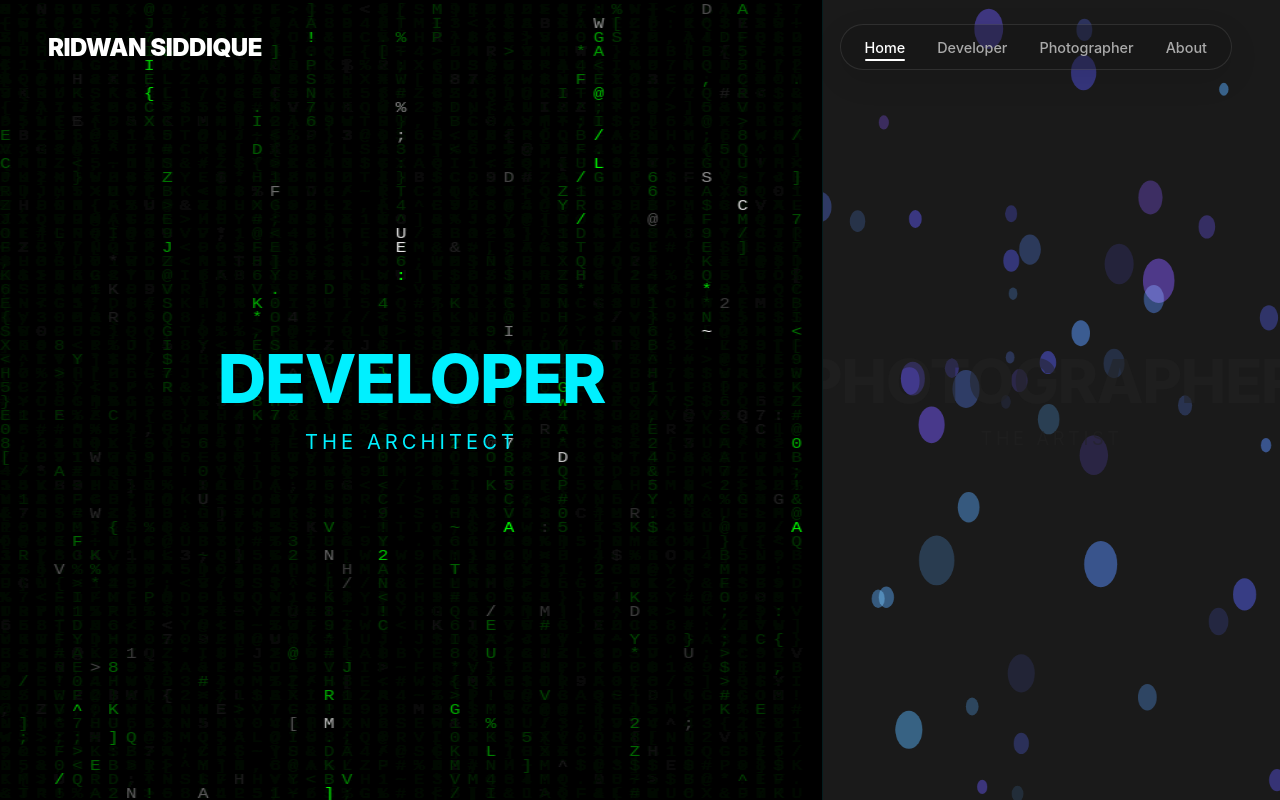
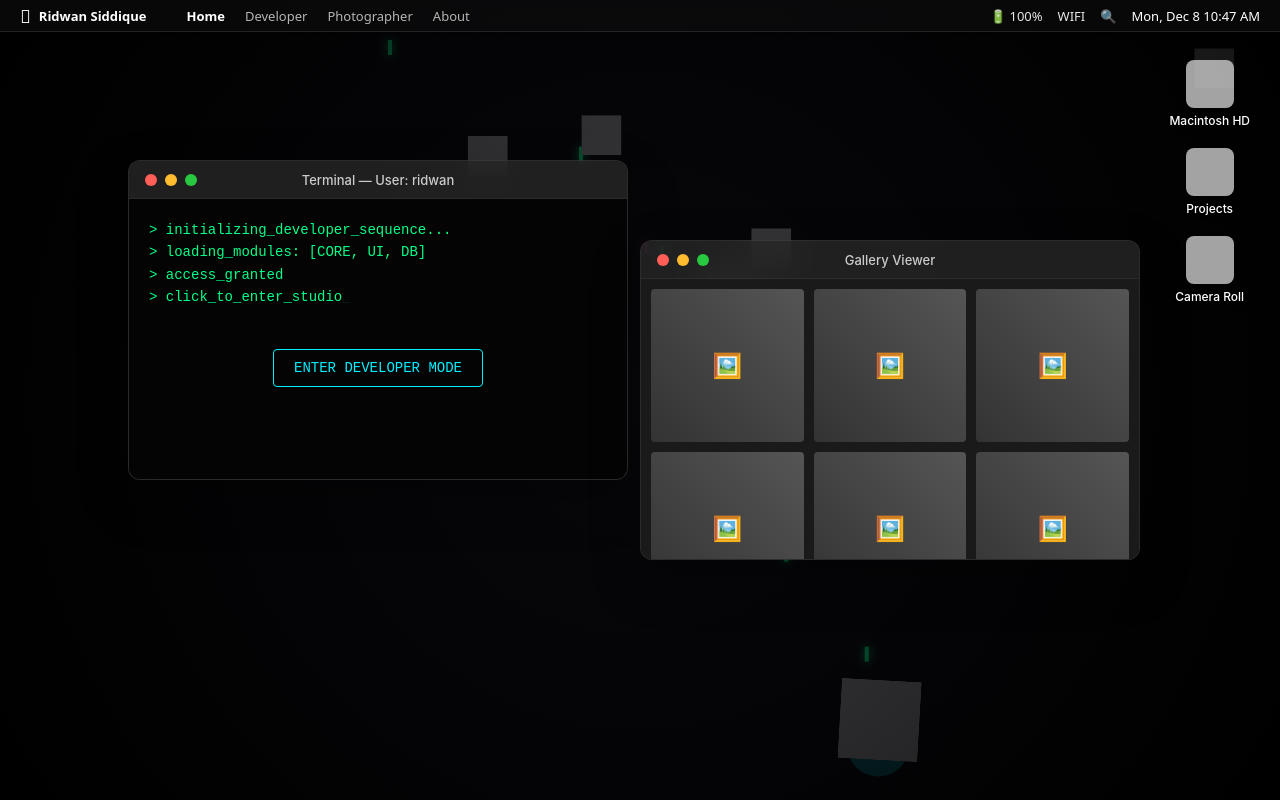
Before and after one commit to RidwanSiddique/dual-portfolio, a Next.js app: page / in a window 1280 px wide. Built offline with nearby package versions, Linux system fonts and the light colour scheme.

Commit message:
landing page ui change and new mac desktop ui inspired landing page design implemented.

```diff
--- a/src/components/LandingPage.tsx
+++ b/src/components/LandingPage.tsx
@@ -1,101 +1,87 @@
 'use client'
 
-import { useState } from 'react'
-import { useRouter } from 'next/navigation'
-import styles from '@/app/page.module.css'
-import clsx from 'clsx'
+import { SpaceWallpaper } from './desktop/SpaceWallpaper'
+import { TerminalLandingWindow } from './desktop/TerminalLandingWindow'
+import { PhotoLandingWindow } from './desktop/PhotoLandingWindow'
 import { motion } from 'framer-motion'
-import { CodeRain } from './ui/CodeRain'
-import { BokehParticles } from './ui/BokehParticles'
+import { useState, useEffect } from 'react'
 
 export function LandingPage() {
-    const router = useRouter()
-    // eslint-disable-next-line @typescript-eslint/no-unused-vars
-    const [expanded, setExpanded] = useState<'left' | 'right' | null>(null)
+    const [isMounted, setIsMounted] = useState(false)
 
-    const handleNavigate = (side: 'left' | 'right') => {
-        setExpanded(side)
-        // Future: Add exit animation trigger here
-        setTimeout(() => {
-            router.push(side === 'left' ? '/developer' : '/photographer')
-        }, 500)
-    }
+    useEffect(() => {
+        setIsMounted(true)
+    }, [])
+
+    if (!isMounted) return null
 
     return (
-        <div className={styles.container}>
+        <div style={{
+            width: '100vw',
+            height: '100vh',
+            overflow: 'hidden',
+            position: 'relative',
+            background: '#000',
+        }}>
+            {/* Background */}
+            <SpaceWallpaper />
+
+            {/* Desktop Gradient Overlay */}
             <div
-                className={clsx(styles.split, styles.left)}
-                onClick={() => handleNavigate('left')}
-                role="button"
-                tabIndex={0}
-            >
-                {/* Background Animation */}
-                <div className={styles.backgroundCanvas}>
-                    <CodeRain />
+                style={{
+                    position: 'absolute',
+                    top: 0,
+                    left: 0,
+                    right: 0,
+                    bottom: 0,
+                    backgroundImage: `
+                        radial-gradient(circle at 50% 50%, rgba(20, 20, 30, 0.4) 0%, rgba(0,0,0,0.8) 100%)
+                    `,
+                    pointerEvents: 'none',
+                }}
+            />
+
+            {/* Application Windows */}
+            <div style={{ position: 'relative', width: '100%', height: '100%', pointerEvents: 'none' }}>
+                {/* Pointer events auto on windows so they are clickable */}
+                <div style={{ pointerEvents: 'auto' }}>
+                    <TerminalLandingWindow />
                 </div>
 
-                {/* Overlay Gradient for readability */}
-                <div style={{
-                    position: 'absolute', inset: 0, background: 'linear-gradient(to bottom, transparent 0%, #000 100%)', opacity: 0.6, pointerEvents: 'none'
-                }} />
-
-                <div className={styles.content}>
-                    <motion.h1
-                        className={styles.title}
-                        initial={{ y: 0, opacity: 0, scale: 0.9 }}
-                        animate={{ y: 0, opacity: 1, scale: 1 }}
-                        whileHover={{ scale: 1.1, textShadow: "0 0 20px #00f0ff" }}
-                        transition={{ delay: 0.2, type: 'spring' }}
-                    >
-                        Developer
-                    </motion.h1>
-                    <motion.div
-                        className={styles.subtitle}
-                        initial={{ y: 20, opacity: 0 }}
-                        animate={{ y: 0, opacity: 1 }}
-                        transition={{ delay: 0.4 }}
-                    >
-                        The Architect
-                    </motion.div>
+                <div style={{ pointerEvents: 'auto' }}>
+                    <PhotoLandingWindow />
                 </div>
             </div>
 
-            <div
-                className={clsx(styles.split, styles.right)}
-                onClick={() => handleNavigate('right')}
-                role="button"
-                tabIndex={0}
+            {/* Desktop Icons (Optional decorative elements) */}
+            <motion.div
+                initial={{ opacity: 0 }}
+                animate={{ opacity: 1 }}
+                transition={{ delay: 1 }}
+                style={{
+                    position: 'absolute',
+                    right: '30px',
+                    top: '60px',
+                    display: 'flex',
+                    flexDirection: 'column',
+                    gap: '20px',
+                    alignItems: 'center',
+                    pointerEvents: 'none' // Just visual for now
+                }}
             >
-                {/* Background Animation */}
-                <div className={styles.backgroundCanvas}>
-                    <BokehParticles />
-                </div>
+                {['Macintosh HD', 'Projects', 'Camera Roll'].map((name, i) => (
+                    <div key={i} style={{ display: 'flex', flexDirection: 'column', alignItems: 'center', gap: '5px' }}>
+                        <div style={{ width: 48, height: 48, background: '#ccc', borderRadius: '8px', opacity: 0.8 }}></div>
+                        <span style={{
+                            color: '#fff',
+                            fontSize: '12px',
+                            textShadow: '0 1px 3px rgba(0,0,0,0.8)',
+                            fontWeight: 500
+                        }}>{name}</span>
+                    </div>
+                ))}
+            </motion.div>
 
-                {/* Overlay Gradient for readability */}
-                <div style={{
-                    position: 'absolute', inset: 0, background: 'linear-gradient(to bottom, transparent 0%, #000 40%)', opacity: 0.3, pointerEvents: 'none'
-                }} />
-
-                <div className={styles.content}>
-                    <motion.h1
-                        className={styles.title}
-                        initial={{ y: 0, opacity: 0, scale: 0.9 }}
-                        animate={{ y: 0, opacity: 1, scale: 1 }}
-                        whileHover={{ scale: 1.1, textShadow: "0 0 20px #ff00aa" }}
-                        transition={{ delay: 0.3, type: 'spring' }}
-                    >
-                        Photographer
-                    </motion.h1>
-                    <motion.div
-                        className={styles.subtitle}
-                        initial={{ y: 20, opacity: 0 }}
-                        animate={{ y: 0, opacity: 1 }}
-                        transition={{ delay: 0.5 }}
-                    >
-                        The Artist
-                    </motion.div>
-                </div>
-            </div>
         </div>
     )
 }
--- /dev/null
+++ b/src/components/desktop/MacWindow.tsx
@@ -0,0 +1,76 @@
+'use client'
+
+import { motion } from 'framer-motion'
+import { ReactNode } from 'react'
+
+interface MacWindowProps {
+    title: string
+    children: ReactNode
+    onClose?: () => void
+    width?: string | number
+    height?: string | number
+    x?: number | string
+    y?: number | string
+    className?: string
+    style?: React.CSSProperties
+    onClick?: () => void
+}
+
+export function MacWindow({ title, children, onClose, width = 600, height = 400, x = 0, y = 0, className, style, onClick }: MacWindowProps) {
+    return (
+        <motion.div
+            className={className}
+            drag
+            dragMomentum={false}
+            initial={{ opacity: 0, scale: 0.9, y: 20 }}
+            animate={{ opacity: 1, scale: 1, y: 0 }}
+            transition={{ type: 'spring', damping: 25, stiffness: 300 }}
+            style={{
+                position: 'absolute',
+                left: x,
+                top: y,
+                width,
+                height,
+                background: 'rgba(30, 30, 30, 0.6)',
+                backdropFilter: 'blur(20px)',
+                WebkitBackdropFilter: 'blur(20px)',
+                borderRadius: '12px',
+                border: '1px solid rgba(255, 255, 255, 0.1)',
+                boxShadow: '0 20px 50px rgba(0, 0, 0, 0.3)',
+                display: 'flex',
+                flexDirection: 'column',
+                overflow: 'hidden',
+                ...style
+            }}
+            onClick={onClick}
+        >
+            {/* Title Bar */}
+            <div style={{
+                height: '38px',
+                background: 'rgba(50, 50, 50, 0.4)',
+                borderBottom: '1px solid rgba(255, 255, 255, 0.05)',
+                display: 'flex',
+                alignItems: 'center',
+                padding: '0 16px',
+                userSelect: 'none',
+            }}>
+                {/* Traffic Lights */}
+                <div style={{ display: 'flex', gap: '8px' }}>
+                    <div onClick={onClose} style={{ width: 12, height: 12, borderRadius: '50%', background: '#ff5f57', cursor: 'pointer' }} />
+                    <div style={{ width: 12, height: 12, borderRadius: '50%', background: '#febc2e' }} />
+                    <div style={{ width: 12, height: 12, borderRadius: '50%', background: '#28c840' }} />
+                </div>
+                {/* Title */}
+                <div style={{ flex: 1, textAlign: 'center', color: '#ccc', fontSize: '13px', fontWeight: 500 }}>
+                    {title}
+                </div>
+                <div style={{ width: 52 }} /* Spacer to balance title */ />
+            </div>
+
+            {/* Content */}
+            <div style={{ flex: 1, overflow: 'auto', position: 'relative' }}>
+                {children}
+            </div>
+        </motion.div>
+    )
+}
--- /dev/null
+++ b/src/components/desktop/PhotoLandingWindow.tsx
@@ -0,0 +1,74 @@
+'use client'
+
+import { useRouter } from 'next/navigation'
+import { MacWindow } from './MacWindow'
+import { motion } from 'framer-motion'
+
+export function PhotoLandingWindow() {
+    const router = useRouter()
+
+    return (
+        <MacWindow
+            title="Gallery Viewer"
+            width={500}
+            height={320}
+            x="50%"
+            y="30%"
+            onClick={() => router.push('/photographer')}
+            style={{ cursor: 'pointer' }}
+        >
+            <div style={{
+                height: '100%',
+                background: '#1a1a1a',
+                padding: '10px',
+                display: 'grid',
+                gridTemplateColumns: 'repeat(3, 1fr)',
+                gap: '10px',
+                alignContent: 'start'
+            }}>
+                {[1, 2, 3, 4, 5, 6].map((i) => (
+                    <motion.div
+                        key={i}
+                        initial={{ opacity: 0, scale: 0.8 }}
+                        animate={{ opacity: 1, scale: 1 }}
+                        transition={{ delay: i * 0.1 }}
+                        style={{
+                            aspectRatio: '1',
+                            background: `linear-gradient(45deg, #333, #555)`,
+                            borderRadius: '4px',
+                            display: 'flex',
+                            alignItems: 'center',
+                            justifyContent: 'center',
+                            fontSize: '24px',
+                            color: '#777'
+                        }}
+                    >
+                        🖼️
+                    </motion.div>
+                ))}
+
+                <div style={{
+                    gridColumn: '1 / -1',
+                    marginTop: '20px',
+                    textAlign: 'center',
+                    color: '#fff',
+                    fontFamily: 'system-ui'
+                }}>
+                    <p style={{ margin: 0, fontSize: '14px', color: '#888' }}>6 Photos Selected</p>
+                    <button style={{
+                        marginTop: '10px',
+                        background: '#007AFF', // Mac Blue
+                        border: 'none',
+                        color: 'white',
+                        padding: '8px 16px',
+                        borderRadius: '5px',
+                        fontSize: '13px',
+                        cursor: 'pointer'
+                    }}>
+                        Open Gallery
+                    </button>
+                </div>
+            </div>
+        </MacWindow>
+    )
+}
--- /dev/null
+++ b/src/components/desktop/TerminalLandingWindow.tsx
@@ -0,0 +1,69 @@
+'use client'
+
+import { useRouter } from 'next/navigation'
+import { MacWindow } from './MacWindow'
+import { motion } from 'framer-motion'
+import { useState, useEffect } from 'react'
+
+export function TerminalLandingWindow() {
+    const router = useRouter()
+    const [text, setText] = useState('')
+    const fullText = '> initializing_developer_sequence...\n> loading_modules: [CORE, UI, DB]\n> access_granted\n> click_to_enter_studio'
+
+    useEffect(() => {
+        let index = 0
+        const interval = setInterval(() => {
+            setText(fullText.slice(0, index))
+            index++
+            if (index > fullText.length) clearInterval(interval)
+        }, 30)
+        return () => clearInterval(interval)
+    }, [])
+
+    return (
+        <MacWindow
+            title="Terminal — User: ridwan"
+            width={500}
+            height={320}
+            x="10%"
+            y="20%"
+            onClick={() => router.push('/developer')}
+            style={{ cursor: 'pointer' }}
+        >
+            <div style={{
+                padding: '20px',
+                fontFamily: 'monospace',
+                color: '#00ff88',
+                fontSize: '14px',
+                lineHeight: 1.6,
+                background: 'rgba(0,0,0,0.8)',
+                height: '100%'
+            }}>
+                <pre style={{ margin: 0, whiteSpace: 'pre-wrap' }}>{text}<motion.span
+                    animate={{ opacity: [0, 1, 0] }}
+                    transition={{ repeat: Infinity, duration: 0.8 }}
+                >_</motion.span></pre>
+
+                <motion.div
+                    initial={{ opacity: 0 }}
+                    animate={{ opacity: 1 }}
+                    transition={{ delay: 1.5 }}
+                    style={{ marginTop: '40px', textAlign: 'center' }}
+                >
+                    <button style={{
+                        background: 'transparent',
+                        border: '1px solid #00f0ff',
+                        color: '#00f0ff',
+                        padding: '10px 20px',
+                        borderRadius: '4px',
+                        fontFamily: 'monospace',
+                        cursor: 'pointer',
+                        fontSize: '14px'
+                    }}>
+                        ENTER DEVELOPER MODE
+                    </button>
+                </motion.div>
+            </div>
+        </MacWindow>
+    )
+}
--- a/src/components/ui/Navbar.tsx
+++ b/src/components/ui/Navbar.tsx
@@ -3,11 +3,24 @@
 import Link from 'next/link'
 import { usePathname } from 'next/navigation'
 import { motion } from 'framer-motion'
-import { useState } from 'react'
+import { useState, useEffect } from 'react'
 
 export function Navbar() {
     const pathname = usePathname()
+    // eslint-disable-next-line @typescript-eslint/no-unused-vars
     const [isHovered, setIsHovered] = useState<string | null>(null)
+    const [time, setTime] = useState<string>('')
+
+    useEffect(() => {
+        // Initial set
+        const updateTime = () => {
+            const now = new Date()
+            setTime(now.toLocaleDateString('en-US', { weekday: 'short', month: 'short', day: 'numeric' }) + '  ' + now.toLocaleTimeString('en-US', { hour: '2-digit', minute: '2-digit' }))
+        }
+        updateTime()
+        const interval = setInterval(updateTime, 1000)
+        return () => clearInterval(interval)
+    }, [])
 
     const links = [
         { name: 'Home', path: '/' },
@@ -17,90 +30,67 @@ export function Navbar() {
     ]
 
     return (
-        <motion.nav
-            initial={{ y: -100, opacity: 0 }}
+        <motion.header
+            initial={{ y: -50, opacity: 0 }}
             animate={{ y: 0, opacity: 1 }}
-            transition={{ duration: 0.8, ease: 'easeOut' }}
+            transition={{ duration: 0.5, ease: 'easeOut' }}
             style={{
                 position: 'fixed',
                 top: 0,
                 left: 0,
                 width: '100%',
-                zIndex: 100,
-                padding: '24px 48px',
+                zIndex: 1000,
+                height: '32px',
+                background: 'rgba(20, 20, 20, 0.4)',
+                backdropFilter: 'blur(15px)',
+                WebkitBackdropFilter: 'blur(15px)',
+                borderBottom: '1px solid rgba(255, 255, 255, 0.1)',
                 display: 'flex',
-                justifyContent: 'space-between',
                 alignItems: 'center',
-                pointerEvents: 'none', // Allow clicks through empty space
+                padding: '0 20px',
+                fontSize: '13px',
+                fontFamily: 'system-ui, -apple-system, BlinkMacSystemFont, "Segoe UI", Roboto, sans-serif',
+                fontWeight: 500,
+                color: '#fff',
+                userSelect: 'none',
+                boxShadow: '0 1px 5px rgba(0,0,0,0.1)'
             }}
         >
-            {/* Brand / Name */}
-            <motion.div
-                initial={{ opacity: 0, x: -20 }}
-                animate={{ opacity: 1, x: 0 }}
-                transition={{ delay: 0.5 }}
-                style={{ pointerEvents: 'auto' }}
-            >
-                <Link href="/" style={{ textDecoration: 'none' }}>
-                    <h1 style={{
-                        margin: 0,
-                        fontFamily: "'Inter', sans-serif",
-                        fontWeight: 900,
-                        fontSize: '1.5rem',
-                        color: pathname === '/photographer' ? '#111' : '#fff', // Dynamic color based on theme
-                        letterSpacing: '-0.02em',
-                        mixBlendMode: 'difference', // Cool effect against backgrounds
-                    }}>
-                        RIDWAN SIDDIQUE
-                    </h1>
+            {/* Left Side: Logo & Name */}
+            <div style={{ display: 'flex', alignItems: 'center', gap: '20px', flex: 1 }}>
+                <Link href="/" style={{ textDecoration: 'none', color: '#fff', display: 'flex', alignItems: 'center', gap: '8px' }}>
+                    <span style={{ fontSize: '18px' }}></span>
+                    <span style={{ fontWeight: 700 }}>Ridwan Siddique</span>
                 </Link>
-            </motion.div>
 
                 {/* Navigation Links */}
-            <div style={{
-                display: 'flex',
-                gap: '32px',
-                pointerEvents: 'auto',
-                background: 'rgba(20, 20, 20, 0.4)',
-                backdropFilter: 'blur(12px)',
-                padding: '12px 24px',
-                borderRadius: '100px',
-                border: '1px solid rgba(255, 255, 255, 0.1)',
-                boxShadow: '0 10px 30px rgba(0,0,0,0.1)',
-            }}>
+                <nav style={{ display: 'flex', gap: '20px', marginLeft: '20px' }}>
                     {links.map((link) => (
-                    <Link key={link.path} href={link.path} style={{ position: 'relative', textDecoration: 'none' }}>
-                        <motion.span
-                            onHoverStart={() => setIsHovered(link.name)}
-                            onHoverEnd={() => setIsHovered(null)}
+                        <Link key={link.path} href={link.path} style={{ textDecoration: 'none' }}>
+                            <span
                                 style={{
-                                color: pathname === link.path ? '#fff' : '#aaa',
-                                fontFamily: "'Inter', sans-serif",
-                                fontWeight: 500,
-                                fontSize: '0.9rem',
+                                    color: pathname === link.path ? '#fff' : 'rgba(255,255,255,0.7)',
                                     transition: 'color 0.2s',
+                                    fontWeight: pathname === link.path ? 600 : 500,
                                 }}
-                            whileHover={{ color: '#fff' }}
                             >
                                 {link.name}
-                            {pathname === link.path && (
-                                <motion.div
-                                    layoutId="activeTab"
-                                    style={{
-                                        position: 'absolute',
-                                        bottom: -4,
-                                        left: 0,
-                                        right: 0,
-                                        height: '2px',
-                                        background: '#fff',
-                                        borderRadius: '2px',
-                                    }}
-                                />
-                            )}
-                        </motion.span>
+                            </span>
                         </Link>
                     ))}
+                </nav>
             </div>
-        </motion.nav>
+
+            {/* Right Side: Date & Time */}
+            <div style={{ display: 'flex', alignItems: 'center', gap: '15px' }}>
+                {/* Status Icons (Mock) */}
+                <div style={{ display: 'flex', gap: '15px', opacity: 0.9 }}>
+                    <span>🔋 100%</span>
+                    <span>WIFI</span>
+                    <span>🔍</span>
+                </div>
+                <span>{time}</span>
+            </div>
+        </motion.header>
     )
 }
```
Lines whose indentation alone changed are shown as unchanged.
